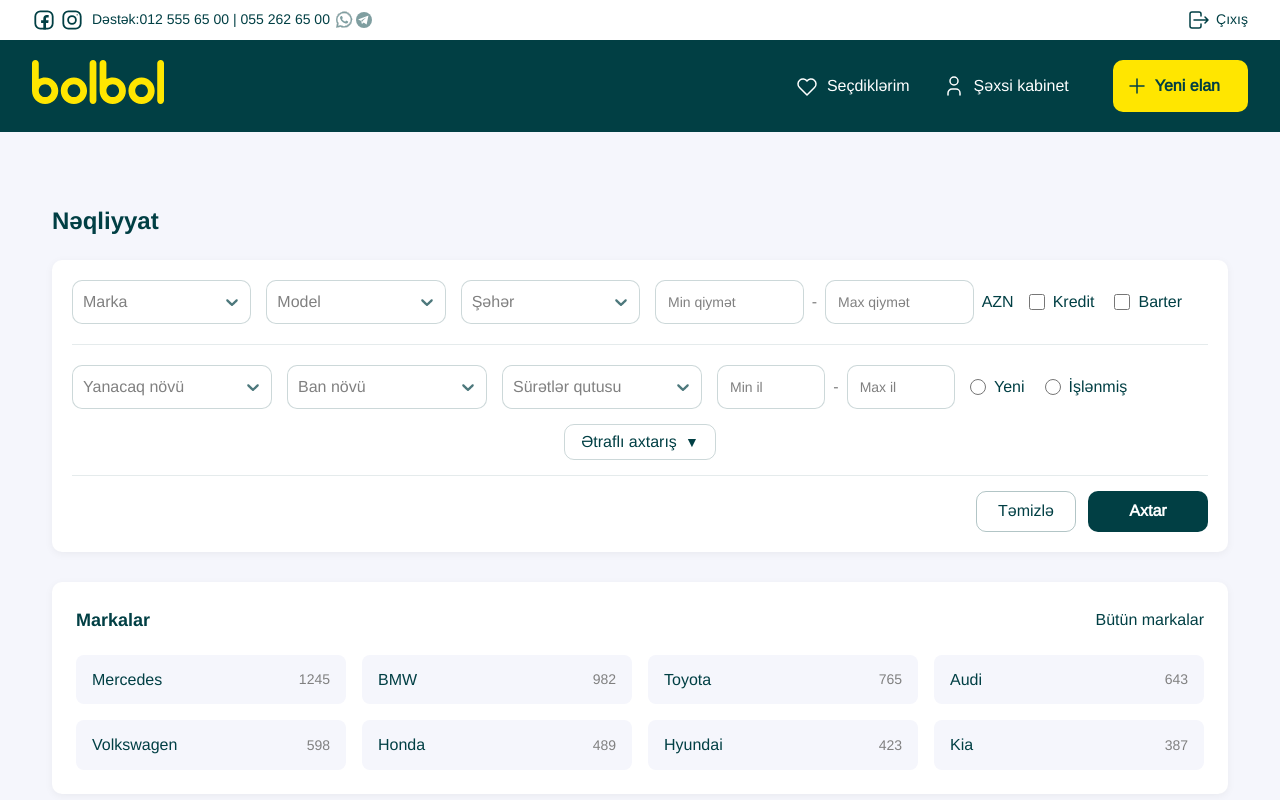
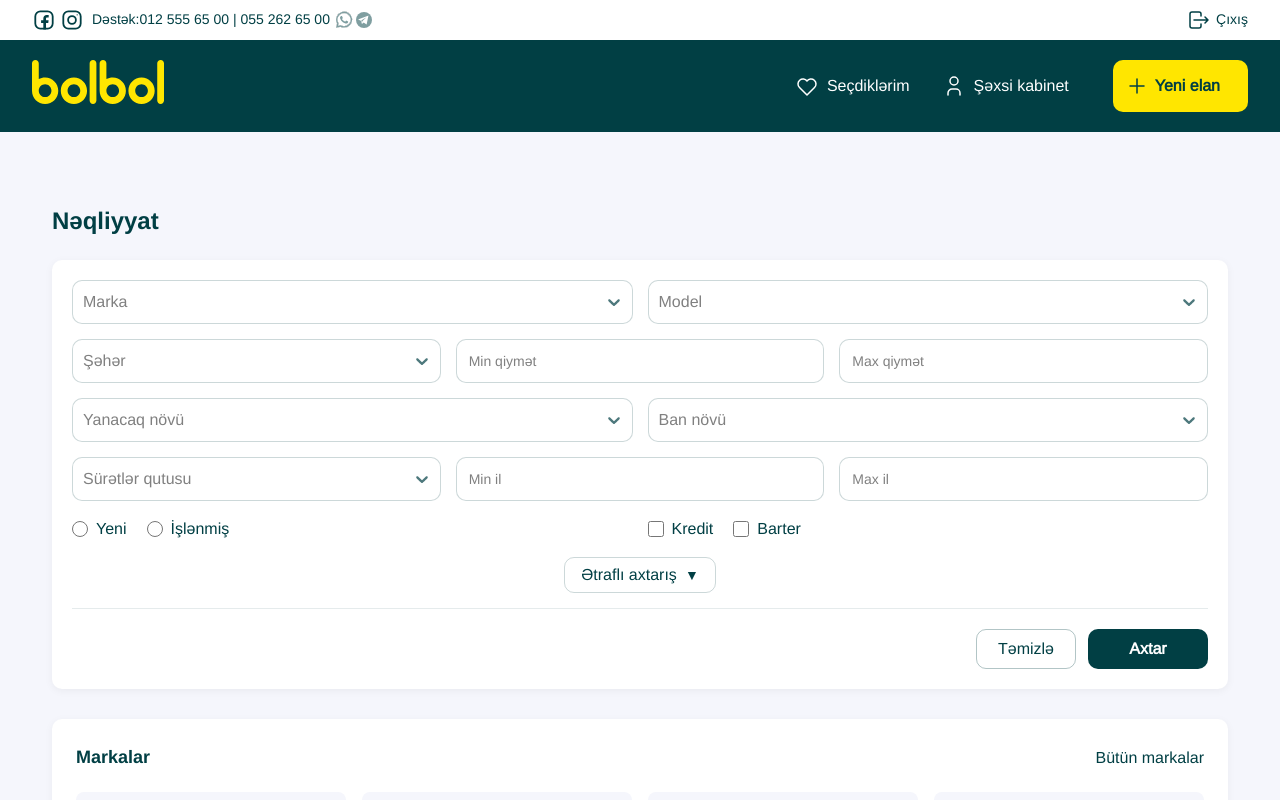
Before and after one commit to sharkwest661/blonex, a Next.js app: page /neqliyyat in a window 1280 px wide. Shown: the top 800 px of the page. Built offline with nearby package versions, Linux system fonts and the light colour scheme.

Commit message:
refactor: reorganize VehicleFilterBar component and styles for improved clarity and focus; streamline filter rows and enhance input handling

```diff
--- a/src/components/Filters/VehicleFilters/VehicleFilterBar.module.scss
+++ b/src/components/Filters/VehicleFilters/VehicleFilterBar.module.scss
@@ -1,4 +1,4 @@
-// Updated VehicleFilterBar.module.scss with improved organization
+// Granular VehicleFilterBar.module.scss with smaller focused rows
 @import "../../../styles/variables.scss";
 
 .desktopFilters {
@@ -9,34 +9,16 @@
   margin-bottom: 20px;
 }
 
-/* PRIMARY ROW - Most Important Filters */
-.primaryRow {
+/* FILTER ROW - Base styling for all rows */
+.filterRow {
   display: flex;
-  flex-wrap: wrap;
-  gap: 15px;
-  margin-bottom: 20px;
-  padding-bottom: 20px;
-  border-bottom: 1px solid rgba($primary-color, 0.1);
-
-  @media screen and (max-width: calc(#{$breakpoint-lg} - 1px)) {
-    gap: 12px;
-    margin-bottom: 15px;
-    padding-bottom: 15px;
-  }
-
-  @media screen and (max-width: calc(#{$breakpoint-md} - 1px)) {
-    gap: 10px;
-    margin-bottom: 12px;
-    padding-bottom: 12px;
-  }
-}
-
-/* SECONDARY ROW - Vehicle Specifications */
-.secondaryRow {
-  display: flex;
-  flex-wrap: wrap;
+  align-items: center;
   gap: 15px;
   margin-bottom: 15px;
+
+  &:last-of-type {
+    margin-bottom: 0;
+  }
 
   @media screen and (max-width: calc(#{$breakpoint-lg} - 1px)) {
     gap: 12px;
@@ -45,76 +27,44 @@
 
   @media screen and (max-width: calc(#{$breakpoint-md} - 1px)) {
     gap: 10px;
+    flex-wrap: wrap;
+    margin-bottom: 10px;
   }
 }
 
-/* ADVANCED ROW - Less Common Filters */
-.advancedRow {
-  display: flex;
-  flex-wrap: wrap;
-  gap: 15px;
-  margin-bottom: 20px;
-  padding: 15px;
-  background-color: rgba($primary-color, 0.02);
-  border-radius: $border-radius;
-  border: 1px solid rgba($primary-color, 0.1);
+/* FILTER GROUP - Standard select dropdowns */
+.filterGroup {
+  flex: 1;
+  min-width: 180px;
 
   @media screen and (max-width: calc(#{$breakpoint-lg} - 1px)) {
-    gap: 12px;
-    margin-bottom: 15px;
-    padding: 12px;
+    min-width: 160px;
   }
 
   @media screen and (max-width: calc(#{$breakpoint-md} - 1px)) {
-    gap: 10px;
-    padding: 10px;
-  }
+    min-width: 140px;
+    flex: 1 1 calc(50% - 5px);
   }
 
-/* FILTER GROUP - Basic Container */
-.filterGroup {
-  flex: 1;
-  min-width: 160px;
-  max-width: 200px;
-
-  @media screen and (max-width: calc(#{$breakpoint-lg} - 1px)) {
-    min-width: 140px;
-    max-width: 180px;
-  }
-
-  @media screen and (max-width: calc(#{$breakpoint-md} - 1px)) {
-    min-width: 120px;
-    flex: 1 1 calc(50% - 5px);
-  }
-}
-
-/* PRICE GROUP */
-.priceGroup {
-  display: flex;
-  align-items: center;
-  gap: 8px;
-  flex: 2;
-  min-width: 240px;
-
-  @media screen and (max-width: calc(#{$breakpoint-lg} - 1px)) {
-    min-width: 200px;
-  }
-
-  @media screen and (max-width: calc(#{$breakpoint-md} - 1px)) {
+  @media screen and (max-width: calc(#{$breakpoint-sm} - 1px)) {
     flex: 1 1 100%;
     min-width: 100%;
   }
 }
 
+/* PRICE INPUTS - Row 2 */
 .priceInput {
   flex: 1;
+  min-width: 120px;
+
+  input {
+    width: 100%;
     height: 44px;
     padding: 12px;
     border: 1px solid rgba($primary-color, 0.2);
     border-radius: $border-radius;
     font-size: $font-size-base;
     color: $primary-color;
-  min-width: 80px;
 
     &::placeholder {
       color: $text-light;
@@ -136,36 +86,37 @@
     &[type="number"] {
       -moz-appearance: textfield;
     }
+  }
 
   @media screen and (max-width: calc(#{$breakpoint-md} - 1px)) {
+    min-width: 100px;
+    flex: 1 1 calc(50% - 5px);
+
+    input {
       font-size: $font-size-small;
       padding: 10px;
-    min-width: 70px;
     }
   }
 
-/* YEAR GROUP */
-.yearGroup {
-  display: flex;
-  align-items: center;
-  gap: 8px;
-  flex: 1;
-  min-width: 160px;
-
-  @media screen and (max-width: calc(#{$breakpoint-md} - 1px)) {
-    flex: 1 1 calc(50% - 5px);
+  @media screen and (max-width: calc(#{$breakpoint-sm} - 1px)) {
+    flex: 1 1 100%;
+    min-width: 100%;
   }
 }
 
+/* YEAR INPUTS - Row 4 */
 .yearInput {
   flex: 1;
+  min-width: 100px;
+
+  input {
+    width: 100%;
     height: 44px;
     padding: 12px;
     border: 1px solid rgba($primary-color, 0.2);
     border-radius: $border-radius;
     font-size: $font-size-base;
     color: $primary-color;
-  min-width: 60px;
 
     &::placeholder {
       color: $text-light;
@@ -187,198 +138,95 @@
     &[type="number"] {
       -moz-appearance: textfield;
     }
+  }
 
   @media screen and (max-width: calc(#{$breakpoint-md} - 1px)) {
+    min-width: 90px;
+    flex: 1 1 calc(33.33% - 7px);
+
+    input {
       font-size: $font-size-small;
       padding: 10px;
     }
   }
 
-/* MILEAGE GROUP */
-.mileageGroup {
-  display: flex;
-  align-items: center;
-  gap: 8px;
-  flex: 1;
-  min-width: 180px;
-
-  @media screen and (max-width: calc(#{$breakpoint-md} - 1px)) {
+  @media screen and (max-width: calc(#{$breakpoint-sm} - 1px)) {
     flex: 1 1 calc(50% - 5px);
   }
 }
 
-.mileageInput {
-  flex: 1;
-  height: 44px;
-  padding: 12px;
-  border: 1px solid rgba($primary-color, 0.2);
-  border-radius: $border-radius;
-  font-size: $font-size-base;
-  color: $primary-color;
-  min-width: 70px;
-
-  &::placeholder {
-    color: $text-light;
-    font-size: $font-size-small;
-  }
-
-  &:focus {
-    outline: none;
-    border-color: $primary-color;
-    box-shadow: 0 0 0 2px rgba($primary-color, 0.2);
-  }
-
-  &::-webkit-outer-spin-button,
-  &::-webkit-inner-spin-button {
-    -webkit-appearance: none;
-    margin: 0;
-  }
-
-  &[type="number"] {
-    -moz-appearance: textfield;
-  }
-
-  @media screen and (max-width: calc(#{$breakpoint-md} - 1px)) {
-    font-size: $font-size-small;
-    padding: 10px;
-  }
-}
-
-/* ENGINE GROUP */
-.engineGroup {
+/* CONDITION GROUP - Row 5 */
+.conditionGroup {
   display: flex;
   align-items: center;
-  gap: 8px;
+  gap: 20px;
   flex: 1;
   min-width: 160px;
 
   @media screen and (max-width: calc(#{$breakpoint-md} - 1px)) {
+    gap: 15px;
     flex: 1 1 calc(50% - 5px);
+    min-width: 140px;
+  }
+
+  @media screen and (max-width: calc(#{$breakpoint-sm} - 1px)) {
+    flex: 1 1 100%;
+    justify-content: center;
+    margin-bottom: 10px;
   }
 }
 
-.engineInput {
-  flex: 1;
-  height: 44px;
-  padding: 12px;
-  border: 1px solid rgba($primary-color, 0.2);
-  border-radius: $border-radius;
+.radio {
+  display: flex;
+  align-items: center;
   font-size: $font-size-base;
   color: $primary-color;
-  min-width: 60px;
+  cursor: pointer;
+  gap: 8px;
 
-  &::placeholder {
-    color: $text-light;
-    font-size: $font-size-small;
-  }
+  input[type="radio"] {
+    accent-color: $primary-color;
+    width: 16px;
+    height: 16px;
+    cursor: pointer;
 
     &:focus {
-    outline: none;
-    border-color: $primary-color;
-    box-shadow: 0 0 0 2px rgba($primary-color, 0.2);
-  }
-
-  &::-webkit-outer-spin-button,
-  &::-webkit-inner-spin-button {
-    -webkit-appearance: none;
-    margin: 0;
-  }
-
-  &[type="number"] {
-    -moz-appearance: textfield;
-  }
-
-  @media screen and (max-width: calc(#{$breakpoint-md} - 1px)) {
-    font-size: $font-size-small;
-    padding: 10px;
+      outline: 2px solid $primary-color;
+      outline-offset: 2px;
     }
   }
 
-/* POWER GROUP */
-.powerGroup {
-  display: flex;
-  align-items: center;
-  gap: 8px;
-  flex: 1;
-  min-width: 160px;
-
-  @media screen and (max-width: calc(#{$breakpoint-md} - 1px)) {
-    flex: 1 1 calc(50% - 5px);
-  }
+  span {
+    font-weight: 500;
+    white-space: nowrap;
   }
 
-.powerInput {
-  flex: 1;
-  height: 44px;
-  padding: 12px;
-  border: 1px solid rgba($primary-color, 0.2);
-  border-radius: $border-radius;
-  font-size: $font-size-base;
-  color: $primary-color;
-  min-width: 60px;
-
-  &::placeholder {
-    color: $text-light;
-    font-size: $font-size-small;
+  &:hover {
+    color: darken($primary-color, 10%);
   }
-
-  &:focus {
-    outline: none;
-    border-color: $primary-color;
-    box-shadow: 0 0 0 2px rgba($primary-color, 0.2);
-  }
-
-  &::-webkit-outer-spin-button,
-  &::-webkit-inner-spin-button {
-    -webkit-appearance: none;
-    margin: 0;
-  }
-
-  &[type="number"] {
-    -moz-appearance: textfield;
-  }
-
-  @media screen and (max-width: calc(#{$breakpoint-md} - 1px)) {
-    font-size: $font-size-small;
-    padding: 10px;
-  }
-}
-
-/* SEPARATORS AND UNITS */
-.separator {
-  font-size: $font-size-base;
-  color: $text-light;
-  flex-shrink: 0;
-  font-weight: 500;
 
   @media screen and (max-width: calc(#{$breakpoint-md} - 1px)) {
     font-size: $font-size-small;
   }
 }
 
-.currency,
-.unit {
-  font-size: $font-size-base;
-  color: $primary-color;
-  font-weight: 500;
-  flex-shrink: 0;
-
-  @media screen and (max-width: calc(#{$breakpoint-md} - 1px)) {
-    font-size: $font-size-small;
-  }
-}
-
-/* PAYMENT OPTIONS */
-.paymentOptions {
+/* PAYMENT GROUP - Row 5 */
+.paymentGroup {
   display: flex;
   align-items: center;
   gap: 20px;
   flex: 1;
-  min-width: 140px;
+  min-width: 160px;
 
   @media screen and (max-width: calc(#{$breakpoint-md} - 1px)) {
     gap: 15px;
+    flex: 1 1 calc(50% - 5px);
+    min-width: 140px;
+  }
+
+  @media screen and (max-width: calc(#{$breakpoint-sm} - 1px)) {
     flex: 1 1 100%;
+    justify-content: center;
   }
 }
 
@@ -404,6 +252,7 @@
 
   span {
     font-weight: 500;
+    white-space: nowrap;
   }
 
   &:hover {
@@ -415,50 +264,194 @@
   }
 }
 
-/* CONDITION GROUP */
-.conditionGroup {
+/* ADVANCED ROW - Row 6 */
+.advancedRow {
   display: flex;
-  align-items: center;
-  gap: 20px;
-  flex: 1;
-  min-width: 140px;
+  flex-wrap: wrap;
+  gap: 12px;
+  margin-bottom: 20px;
+  padding: 15px;
+  background-color: rgba($primary-color, 0.02);
+  border-radius: $border-radius;
+  border: 1px solid rgba($primary-color, 0.1);
+
+  @media screen and (max-width: calc(#{$breakpoint-lg} - 1px)) {
+    gap: 10px;
+    margin-bottom: 15px;
+    padding: 12px;
+  }
 
   @media screen and (max-width: calc(#{$breakpoint-md} - 1px)) {
-    gap: 15px;
+    gap: 8px;
+    padding: 10px;
+  }
+}
+
+/* MILEAGE INPUTS - Advanced Row */
+.mileageInput {
+  flex: 1;
+  min-width: 120px;
+
+  input {
+    width: 100%;
+    height: 44px;
+    padding: 12px;
+    border: 1px solid rgba($primary-color, 0.2);
+    border-radius: $border-radius;
+    font-size: $font-size-base;
+    color: $primary-color;
+
+    &::placeholder {
+      color: $text-light;
+      font-size: $font-size-small;
+    }
+
+    &:focus {
+      outline: none;
+      border-color: $primary-color;
+      box-shadow: 0 0 0 2px rgba($primary-color, 0.2);
+    }
+
+    &::-webkit-outer-spin-button,
+    &::-webkit-inner-spin-button {
+      -webkit-appearance: none;
+      margin: 0;
+    }
+
+    &[type="number"] {
+      -moz-appearance: textfield;
+    }
+  }
+
+  @media screen and (max-width: calc(#{$breakpoint-lg} - 1px)) {
+    flex: 1 1 calc(33.33% - 8px);
+    min-width: 110px;
+  }
+
+  @media screen and (max-width: calc(#{$breakpoint-md} - 1px)) {
+    flex: 1 1 calc(50% - 4px);
+    min-width: 100px;
+
+    input {
+      font-size: $font-size-small;
+      padding: 10px;
+    }
+  }
+
+  @media screen and (max-width: calc(#{$breakpoint-sm} - 1px)) {
     flex: 1 1 100%;
   }
 }
 
-.radio {
-  display: flex;
-  align-items: center;
+/* ENGINE INPUTS - Advanced Row */
+.engineInput {
+  flex: 1;
+  min-width: 120px;
+
+  input {
+    width: 100%;
+    height: 44px;
+    padding: 12px;
+    border: 1px solid rgba($primary-color, 0.2);
+    border-radius: $border-radius;
     font-size: $font-size-base;
     color: $primary-color;
-  cursor: pointer;
-  gap: 8px;
 
-  input[type="radio"] {
-    accent-color: $primary-color;
-    width: 16px;
-    height: 16px;
-    cursor: pointer;
+    &::placeholder {
+      color: $text-light;
+      font-size: $font-size-small;
+    }
 
     &:focus {
-      outline: 2px solid $primary-color;
-      outline-offset: 2px;
+      outline: none;
+      border-color: $primary-color;
+      box-shadow: 0 0 0 2px rgba($primary-color, 0.2);
+    }
+
+    &::-webkit-outer-spin-button,
+    &::-webkit-inner-spin-button {
+      -webkit-appearance: none;
+      margin: 0;
+    }
+
+    &[type="number"] {
+      -moz-appearance: textfield;
     }
   }
 
-  span {
-    font-weight: 500;
-  }
-
-  &:hover {
-    color: darken($primary-color, 10%);
+  @media screen and (max-width: calc(#{$breakpoint-lg} - 1px)) {
+    flex: 1 1 calc(33.33% - 8px);
+    min-width: 110px;
   }
 
   @media screen and (max-width: calc(#{$breakpoint-md} - 1px)) {
+    flex: 1 1 calc(50% - 4px);
+    min-width: 100px;
+
+    input {
       font-size: $font-size-small;
+      padding: 10px;
+    }
+  }
+
+  @media screen and (max-width: calc(#{$breakpoint-sm} - 1px)) {
+    flex: 1 1 100%;
+  }
+}
+
+/* POWER INPUTS - Advanced Row */
+.powerInput {
+  flex: 1;
+  min-width: 120px;
+
+  input {
+    width: 100%;
+    height: 44px;
+    padding: 12px;
+    border: 1px solid rgba($primary-color, 0.2);
+    border-radius: $border-radius;
+    font-size: $font-size-base;
+    color: $primary-color;
+
+    &::placeholder {
+      color: $text-light;
+      font-size: $font-size-small;
+    }
+
+    &:focus {
+      outline: none;
+      border-color: $primary-color;
+      box-shadow: 0 0 0 2px rgba($primary-color, 0.2);
+    }
+
+    &::-webkit-outer-spin-button,
+    &::-webkit-inner-spin-button {
+      -webkit-appearance: none;
+      margin: 0;
+    }
+
+    &[type="number"] {
+      -moz-appearance: textfield;
+    }
+  }
+
+  @media screen and (max-width: calc(#{$breakpoint-lg} - 1px)) {
+    flex: 1 1 calc(33.33% - 8px);
+    min-width: 110px;
+  }
+
+  @media screen and (max-width: calc(#{$breakpoint-md} - 1px)) {
+    flex: 1 1 calc(50% - 4px);
+    min-width: 100px;
+
+    input {
+      font-size: $font-size-small;
+      padding: 10px;
+    }
+  }
+
+  @media screen and (max-width: calc(#{$breakpoint-sm} - 1px)) {
+    flex: 1 1 100%;
   }
 }
 
@@ -467,6 +460,7 @@
   display: flex;
   justify-content: center;
   margin-bottom: 15px;
+  margin-top: 10px;
 }
 
 .toggleButton {
@@ -516,7 +510,8 @@
   display: flex;
   justify-content: flex-end;
   gap: 12px;
-  padding-top: 15px;
+  padding-top: 20px;
+  margin-top: 10px;
   border-top: 1px solid rgba($primary-color, 0.1);
 
   @media screen and (max-width: calc(#{$breakpoint-md} - 1px)) {
@@ -588,21 +583,7 @@
   }
 }
 
-/* BACKWARD COMPATIBILITY - Remove these old classes as you update */
-.filterRow {
-  // Remove old filterRow usage and migrate to new structure
-}
-
-.formGroup {
-  // Remove old formGroup usage and migrate to filterGroup
-}
-
-.forWidth20,
-.forWidthBig,
-.forWidthSmall {
-  // Remove old width classes and use new responsive system
-}
-
+/* LEGACY SUPPORT - Remove these as you migrate */
 .dropdown {
   width: 100%;
   position: relative;
@@ -617,56 +598,28 @@
   }
 }
 
-// Keep existing styles for compatibility during migration
-.unersalInputs {
-  display: flex;
-  gap: 10px;
-
-  label {
-    flex: 1;
-    position: relative;
-    min-width: 0;
-
-    input {
-      width: 100%;
-      height: 44px;
-      border: 1px solid rgba($primary-color, 0.2);
-      border-radius: $border-radius;
-      padding: 12px;
-      padding-bottom: 24px;
-      font-size: $font-size-base;
-      color: $primary-color;
-      min-width: 120px;
-
-      &::placeholder {
-        color: $text-light;
-        font-size: $font-size-small;
+// Add breakpoint for very small screens
+@media screen and (max-width: 480px) {
+  .desktopFilters {
+    padding: 15px;
   }
 
-      &:focus {
-        outline: none;
-        border-color: $primary-color;
-        box-shadow: 0 0 0 2px rgba($primary-color, 0.2);
+  .filterRow {
+    gap: 8px;
+    margin-bottom: 8px;
   }
 
-      &::-webkit-outer-spin-button,
-      &::-webkit-inner-spin-button {
-        -webkit-appearance: none;
-        margin: 0;
+  .advancedRow {
+    gap: 6px;
+    padding: 8px;
   }
 
-      &[type="number"] {
-        -moz-appearance: textfield;
-      }
-    }
+  .actionsRow {
+    flex-direction: column;
+    gap: 8px;
 
-    p {
-      position: absolute;
-      bottom: 5px;
-      left: 12px;
-      margin: 0;
-      font-size: $font-size-small;
-      color: $text-light;
+    button {
+      width: 100%;
     }
   }
 }
--- a/src/components/Filters/VehicleFilters/VehicleFilterBar.tsx
+++ b/src/components/Filters/VehicleFilters/VehicleFilterBar.tsx
@@ -1,4 +1,4 @@
-// Updated VehicleFilterBar.tsx with improved organization
+// Granular VehicleFilterBar.tsx with smaller focused rows
 "use client";
 import React, { useCallback, useState } from "react";
 import { useRouter } from "next/navigation";
@@ -108,15 +108,13 @@ const VehicleFilterBar: React.FC<VehicleFilterBarProps> = ({ className }) => {
   );
 
   const handleSearch = useCallback(() => {
-    // Trigger search/navigation with current filters
     router.push("/neqliyyat/search");
   }, [router]);
 
   return (
     <div className={`${styles.desktopFilters} ${className || ""}`}>
-      {/* PRIMARY ROW - Most Important Filters */}
-      <div className={styles.primaryRow}>
-        {/* Brand/Make */}
+      {/* ROW 1: Vehicle Identity */}
+      <div className={styles.filterRow}>
         <div className={styles.filterGroup}>
           <Select
             options={makeOptions}
@@ -138,7 +136,6 @@ const VehicleFilterBar: React.FC<VehicleFilterBarProps> = ({ className }) => {
           />
         </div>
 
-        {/* Model */}
         <div className={styles.filterGroup}>
           <Select
             options={currentModelOptions}
@@ -158,8 +155,10 @@ const VehicleFilterBar: React.FC<VehicleFilterBarProps> = ({ className }) => {
             isDisabled={!make || currentModelOptions.length === 0}
           />
         </div>
+      </div>
 
-        {/* City */}
+      {/* ROW 2: Location & Budget */}
+      <div className={styles.filterRow}>
         <div className={styles.filterGroup}>
           <Select
             options={cityOptions}
@@ -178,52 +177,29 @@ const VehicleFilterBar: React.FC<VehicleFilterBarProps> = ({ className }) => {
           />
         </div>
 
-        {/* Price Range */}
-        <div className={styles.priceGroup}>
+        <div className={styles.priceInput}>
           <input
             type="number"
             placeholder="Min qiymət"
             value={minPrice || ""}
             onChange={(e) => handlePriceChange(e, "min")}
-            className={styles.priceInput}
             min="0"
           />
-          <span className={styles.separator}>-</span>
+        </div>
+
+        <div className={styles.priceInput}>
           <input
             type="number"
             placeholder="Max qiymət"
             value={maxPrice || ""}
             onChange={(e) => handlePriceChange(e, "max")}
-            className={styles.priceInput}
             min="0"
           />
-          <span className={styles.currency}>AZN</span>
-        </div>
-
-        {/* Payment Options */}
-        <div className={styles.paymentOptions}>
-          <label className={styles.checkbox}>
-            <input
-              type="checkbox"
-              checked={hasCredit}
-              onChange={toggleCredit}
-            />
-            <span>Kredit</span>
-          </label>
-          <label className={styles.checkbox}>
-            <input
-              type="checkbox"
-              checked={hasBarter}
-              onChange={toggleBarter}
-            />
-            <span>Barter</span>
-          </label>
         </div>
       </div>
 
-      {/* SECONDARY ROW - Vehicle Specifications */}
-      <div className={styles.secondaryRow}>
-        {/* Fuel Type */}
+      {/* ROW 3: Vehicle Type */}
+      <div className={styles.filterRow}>
         <div className={styles.filterGroup}>
           <Select
             options={fuelOptions}
@@ -243,7 +219,6 @@ const VehicleFilterBar: React.FC<VehicleFilterBarProps> = ({ className }) => {
           />
         </div>
 
-        {/* Body Type */}
         <div className={styles.filterGroup}>
           <Select
             options={bodyOptions}
@@ -262,8 +237,10 @@ const VehicleFilterBar: React.FC<VehicleFilterBarProps> = ({ className }) => {
             variant="filter"
           />
         </div>
+      </div>
 
-        {/* Transmission */}
+      {/* ROW 4: Transmission & Age */}
+      <div className={styles.filterRow}>
         <div className={styles.filterGroup}>
           <Select
             options={transmissionOptions}
@@ -283,30 +260,31 @@ const VehicleFilterBar: React.FC<VehicleFilterBarProps> = ({ className }) => {
           />
         </div>
 
-        {/* Year Range */}
-        <div className={styles.yearGroup}>
+        <div className={styles.yearInput}>
           <input
             type="number"
             placeholder="Min il"
             value={minYear || ""}
             onChange={(e) => handleYearChange(e, "min")}
-            className={styles.yearInput}
             min="1900"
             max="2030"
           />
-          <span className={styles.separator}>-</span>
+        </div>
+
+        <div className={styles.yearInput}>
           <input
             type="number"
             placeholder="Max il"
             value={maxYear || ""}
             onChange={(e) => handleYearChange(e, "max")}
-            className={styles.yearInput}
             min="1900"
             max="2030"
           />
         </div>
+      </div>
 
-        {/* Condition */}
+      {/* ROW 5: Condition & Payment */}
+      <div className={styles.filterRow}>
         <div className={styles.conditionGroup}>
           <label className={styles.radio}>
             <input
@@ -329,6 +307,25 @@ const VehicleFilterBar: React.FC<VehicleFilterBarProps> = ({ className }) => {
             <span>İşlənmiş</span>
           </label>
         </div>
+
+        <div className={styles.paymentGroup}>
+          <label className={styles.checkbox}>
+            <input
+              type="checkbox"
+              checked={hasCredit}
+              onChange={toggleCredit}
+            />
+            <span>Kredit</span>
+          </label>
+          <label className={styles.checkbox}>
+            <input
+              type="checkbox"
+              checked={hasBarter}
+              onChange={toggleBarter}
+            />
+            <span>Barter</span>
+          </label>
+        </div>
       </div>
 
       {/* ADVANCED FILTERS TOGGLE */}
@@ -349,10 +346,9 @@ const VehicleFilterBar: React.FC<VehicleFilterBarProps> = ({ className }) => {
         </button>
       </div>
 
-      {/* ADVANCED ROW - Less Common Filters */}
+      {/* ROW 6: Advanced Filters (Collapsible) */}
       {showAdvanced && (
         <div className={styles.advancedRow}>
-          {/* Color */}
           <div className={styles.filterGroup}>
             <Select
               options={colorOptions}
@@ -372,64 +368,50 @@ const VehicleFilterBar: React.FC<VehicleFilterBarProps> = ({ className }) => {
             />
           </div>
 
-          {/* Mileage Range */}
-          <div className={styles.mileageGroup}>
+          <div className={styles.mileageInput}>
             <input
               type="number"
               placeholder="Min yürüş"
               value={minMileage || ""}
               onChange={(e) => handleMileageChange(e, "min")}
-              className={styles.mileageInput}
               min="0"
             />
-            <span className={styles.separator}>-</span>
+          </div>
+
+          <div className={styles.mileageInput}>
             <input
               type="number"
               placeholder="Max yürüş"
               value={maxMileage || ""}
               onChange={(e) => handleMileageChange(e, "max")}
-              className={styles.mileageInput}
               min="0"
             />
-            <span className={styles.unit}>km</span>
           </div>
 
-          {/* Engine Volume - You can add these to your store */}
-          <div className={styles.engineGroup}>
+          <div className={styles.engineInput}>
             <input
               type="number"
-              placeholder="Min həcm"
-              className={styles.engineInput}
+              placeholder="Min həcm (L)"
               step="0.1"
               min="0"
             />
-            <span className={styles.separator}>-</span>
+          </div>
+
+          <div className={styles.engineInput}>
             <input
               type="number"
-              placeholder="Max həcm"
-              className={styles.engineInput}
+              placeholder="Max həcm (L)"
               step="0.1"
               min="0"
             />
-            <span className={styles.unit}>L</span>
           </div>
 
-          {/* Engine Power - You can add these to your store */}
-          <div className={styles.powerGroup}>
-            <input
-              type="number"
-              placeholder="Min güc"
-              className={styles.powerInput}
-              min="0"
-            />
-            <span className={styles.separator}>-</span>
-            <input
-              type="number"
-              placeholder="Max güc"
-              className={styles.powerInput}
-              min="0"
-            />
-            <span className={styles.unit}>a.g.</span>
+          <div className={styles.powerInput}>
+            <input type="number" placeholder="Min güc (a.g.)" min="0" />
+          </div>
+
+          <div className={styles.powerInput}>
+            <input type="number" placeholder="Max güc (a.g.)" min="0" />
           </div>
         </div>
       )}
```
Lines whose indentation alone changed are shown as unchanged.
